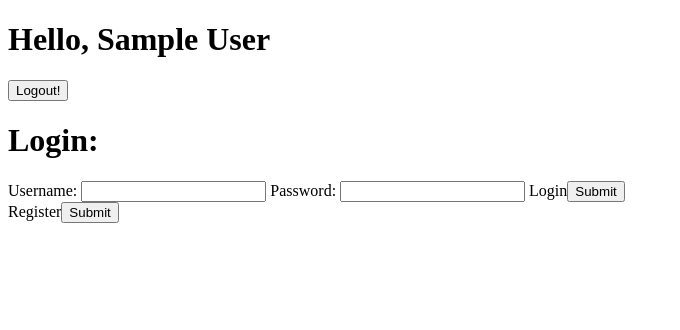
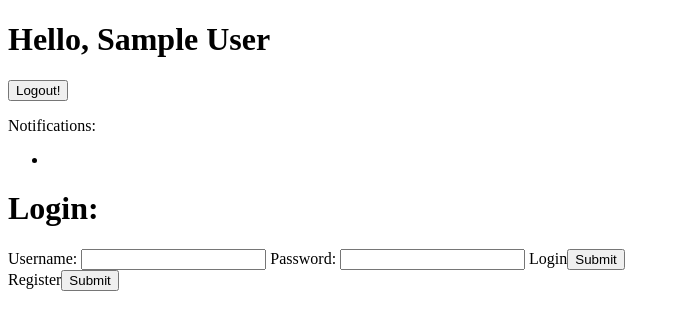
Before and after one commit to LauraJaneStevenson/calendar_app, a Flask app: page / in a window 1280 px wide. Shown: the top 330 px of the page, without its empty margins (0-680 px from the left). Run offline with Flask 2, Linux system fonts and the light colour scheme; the visitor is signed in with stand-in values (Sample User, id 1); data comes from the database, SQL or seed files in the repository; data that the repository does not hold is empty; some libraries are stand-ins or nearby versions.

```diff
--- a/helper_functions.py
+++ b/helper_functions.py
@@ -30,10 +30,12 @@ def get_calendar(cal_id):
 
 def get_notifications(user_id):
     """Returns list of notifications for specific user"""
-    # print("\n\n\n\n\n\n\n")
+
+    print("\n\n\n\n\n\n\n")
+    print('The user is',get_user(user_id).name)
     # print(Notification.query.filter_by(to_user_id=user_id).all())
     # print("get_notifications in helper functions")
-    # print("\n\n\n\n\n\n\n")
+    print("\n\n\n\n\n\n\n")
     return Notification.query.filter_by(to_user_id=user_id).all()
 
 def check_consensus(event_id):
--- a/static/notifications.js
+++ b/static/notifications.js
@@ -32,19 +32,20 @@ $('button.invite').on('click',(evt) => {
     });
 });
 
-//list all notifications
+    //list all notifications
 
-// $.get('/get_notifications.json',(response) => {
+ $.get('/get_notifications.json',(response) => {
+        // get length of json object so we can loop through it
 
-//     // get length of json object so we can loop through it
-//     jsonSize = Object.keys(response).length;
+        console.log('1')
+        jsonSize = Object.keys(response).length;
+        console.log(jsonSize)
+         for (let i = 0; i < jsonSize;i++){
+           console.log('3')
+            let id = response[i].id;
+            console.log(id);
+            $('#notifications').append(`<li>$${id}</li>`);
+            console.log('4')
+        };
 
-//      for (let i = 0; i < jsonSize;i++){
-
-//         let id = response[i].id;
-//         console.log(id);
-//         $('#notifications').append(`<li>$${id}</li>`);
-
-//     };
-
-//  });
+     });
--- a/templates/base.html
+++ b/templates/base.html
@@ -36,8 +36,19 @@
        <a href="/logout_process">
             <button type="button">Logout!</button>
       </a>
+      <div id='#notifications'>
+
+         <p>Notifications: </p>
+          <ul id='#notifications'>
+            <li id='#notifications'></li>
+
+          </ul>
+
+     </div>
     {% endif %}
     {% block content %}{% endblock %}
 
 </body>
+
+
 </html>
```
Also changed, not shown: templates/calendar.html (+0 -19 lines).
